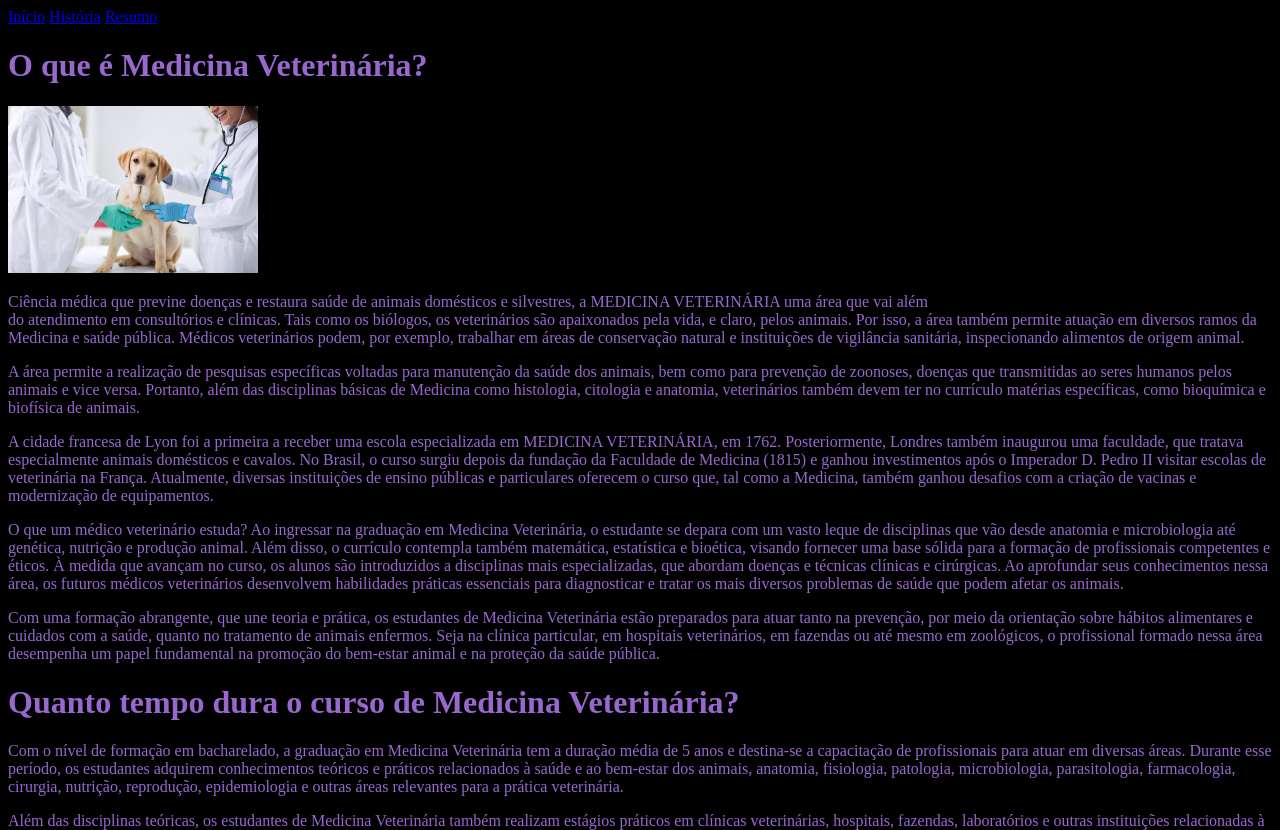
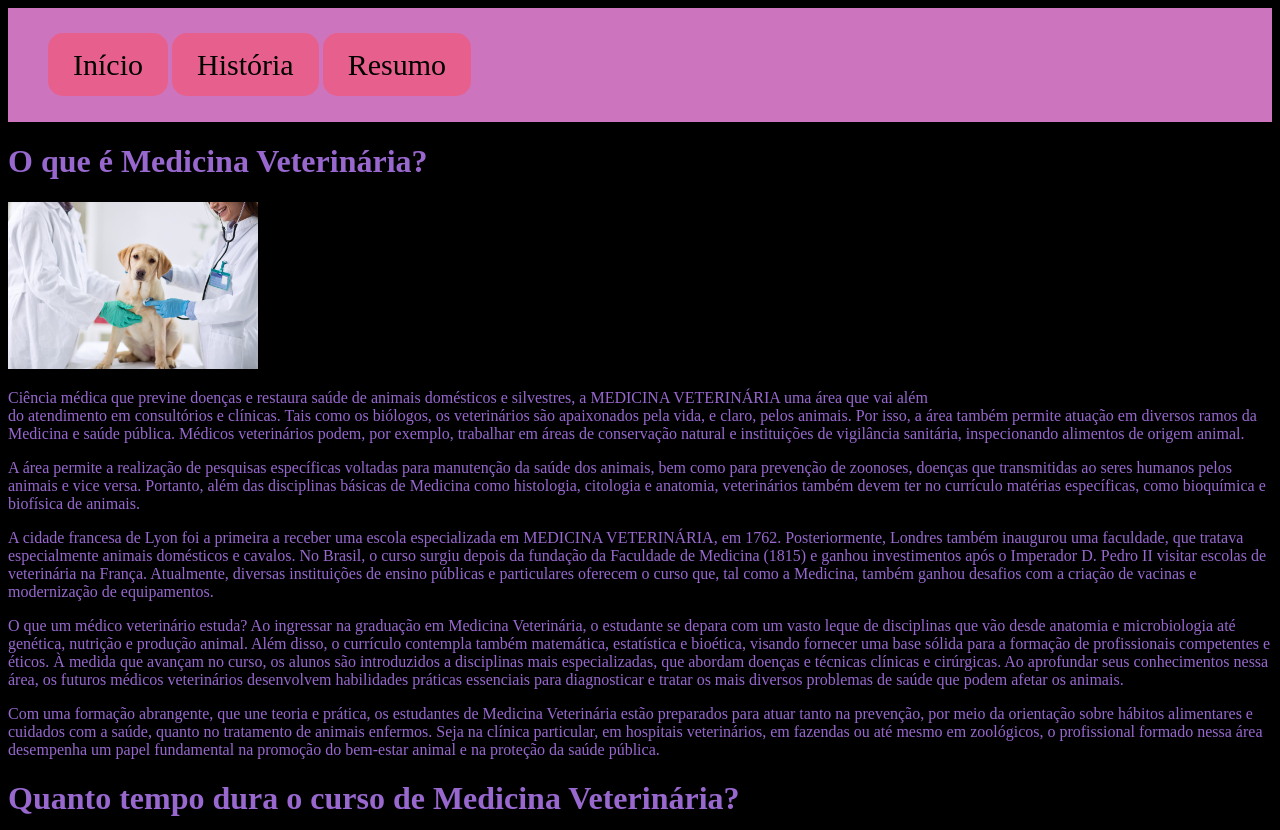
Before and after one commit to evelinvidal1/GJ-Medicina-Veterinaria, a plain HTML site: page index.html in a window 1280 px wide. Shown: the top 830 px of the page. Drawn offline with Linux system fonts and the light colour scheme.

Commit message:
Update style.css

```diff
--- a/style.css
+++ b/style.css
@@ -1,4 +1,28 @@
-body{
+ body{
     background-color: rgb(0, 0, 0);
     color: rgb(152, 104, 207);
-}
+ }
+
+ header{
+
+    background-color:rgb(204, 116, 189);
+    padding: 40px;
+ }
+
+ .links{
+
+
+ color: rgb(0, 0, 0);
+ font-size: 30px;
+ text-decoration: none;
+ background-color: rgb(231, 96, 141);
+ padding: 15px 25px;
+ border-radius: 15px;
+
+
+ }
+
+ .titulo{
+    color: palevioletred;
+    text-align: center;
+ }
```
